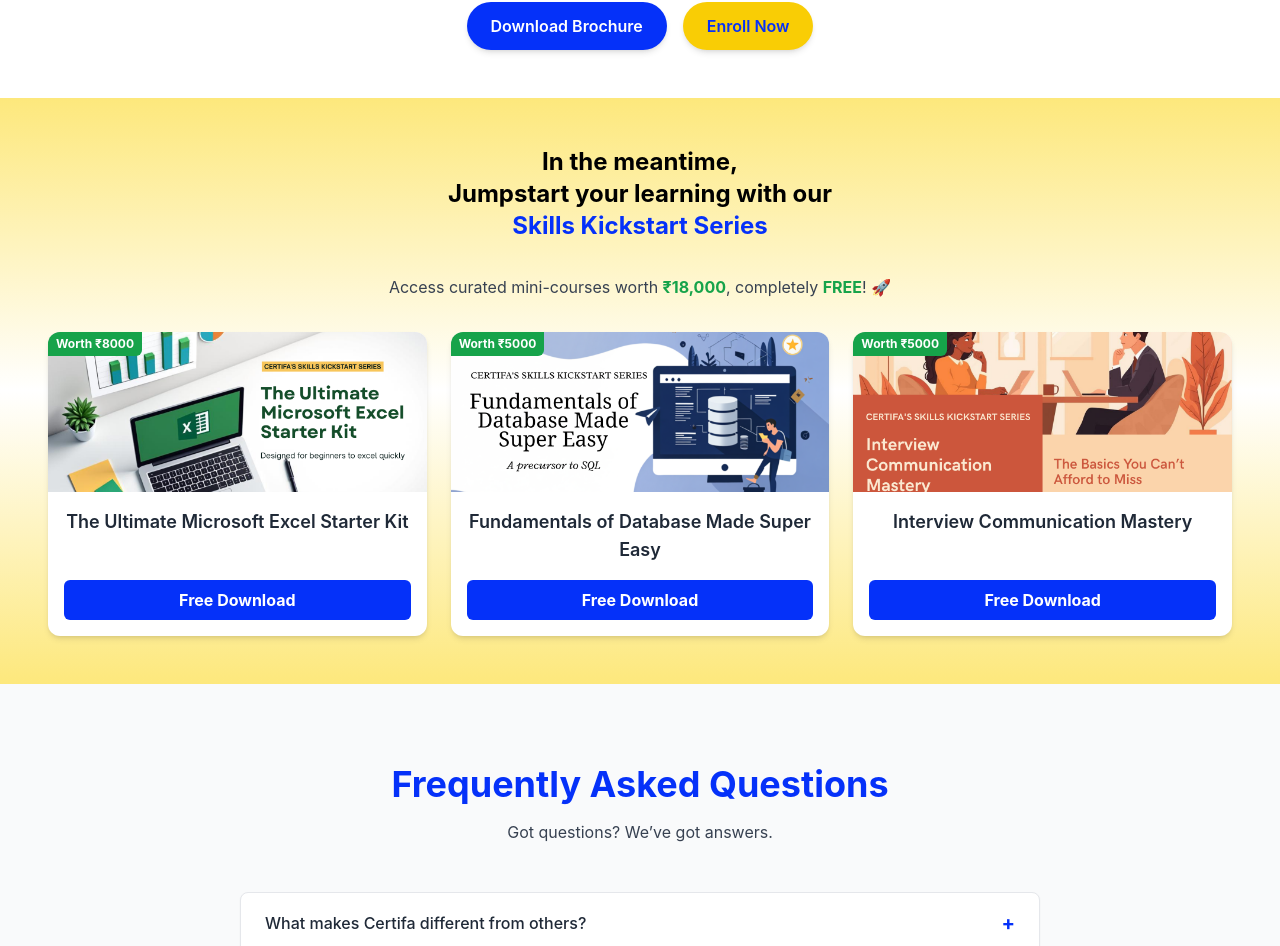
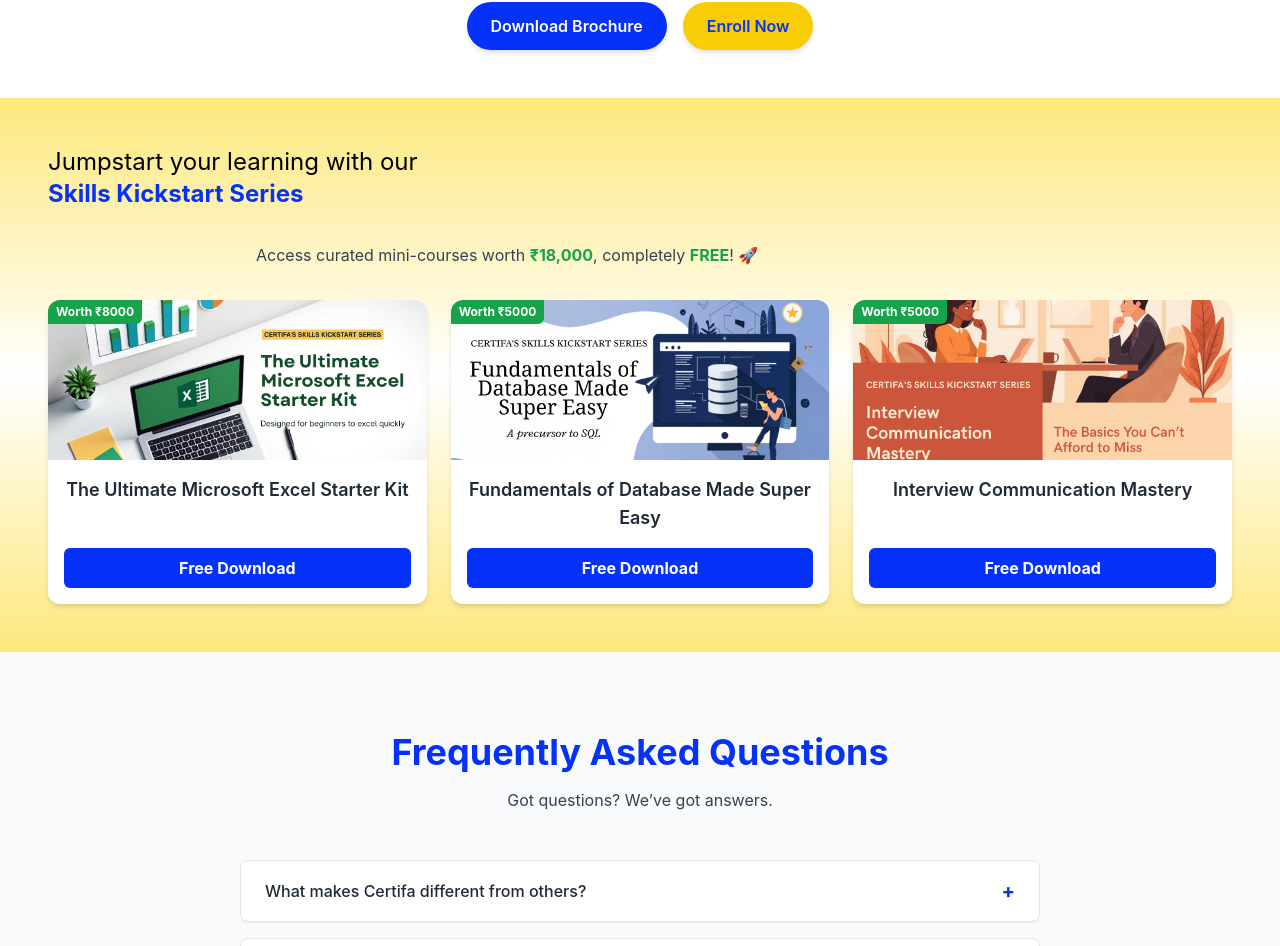
Before and after one commit to sanjeev699/certifa_rebel, a React (Create React App) app: page / in a window 1280 px wide. Shown: the part 5347-6293 px from the top of the page. Built offline with nearby package versions, Linux system fonts and the light colour scheme.

Commit message:
Update SkillsKickstartSection.jsx

```diff
--- a/src/components/SkillsKickstartSection.jsx
+++ b/src/components/SkillsKickstartSection.jsx
@@ -32,9 +32,10 @@ const SkillsKickstartSection = () => {
       id="skills-kickstart"
       className="bg-gradient-to-b from-[#fde87c] via-white to-[#fde87c] py-10 md:py-12"
     >
-      <div className="max-w-7xl mx-auto px-6 md:px-12 text-center">
-        <h2 className="text-xl md:text-2xl font-bold text-[#000000] mb-8">
-          In the meantime,<br/> Jumpstart your learning with our <br/><span className="font-bold text-brandBlue"> Skills Kickstart Series</span>
+        <div className="relative z-10 max-w-7xl mx-auto px-6 md:px-12">
+
+        <h2 className="text-xl md:text-2xl text-bold text-[#000000] mb-8">
+         Jumpstart your learning with our <br/><span className="font-bold text-brandBlue"> Skills Kickstart Series</span>
         </h2>
         <p className="text-gray-700 mb-8 max-w-3xl mx-auto leading-relaxed">
           Access curated mini-courses worth <span className="font-bold text-green-600">₹18,000</span>, completely <span className="font-bold text-green-600">FREE</span>! 🚀
```
